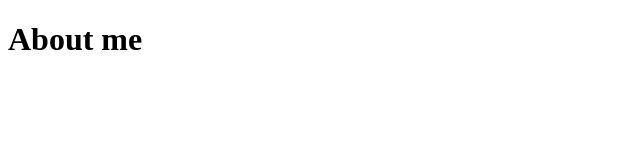
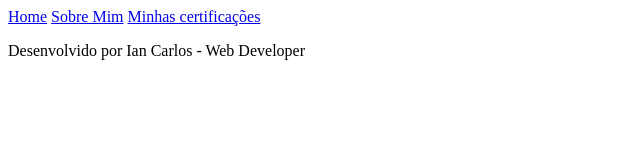
Before and after one commit to dev-iancarlossp/portfolio, a plain HTML site: page PROJ-001/about.html in a window 1280 px wide. Shown: the whole page, without its empty margins (0-640 px from the left). Drawn offline with Linux system fonts and the light colour scheme.

Commit message:
atualiazao-about-html

```diff
--- a/PROJ-001/about.html
+++ b/PROJ-001/about.html
@@ -6,6 +6,20 @@
     <title>Sobre Mim</title>
 </head>
 <body>
-    <h1>About me</h1>
+    <header>
+        <nav class="cabecalho__menu">
+            <a class="cabecalho__menu__link" href="index.html">Home</a>
+            <a class="cabecalho__menu__link" href="about.html">Sobre Mim</a>
+            <a class="cabecalho__menu__link" href="#">Minhas certificações</a>
+        </nav>
+    </header>
+
+    <main>
+
+    </main>
+
+    <footer>
+        <p>Desenvolvido por Ian Carlos - Web Developer</p>
+    </footer>
 </body>
 </html>
--- a/PROJ-001/styles/style.css
+++ b/PROJ-001/styles/style.css
@@ -29,7 +29,7 @@ body {
     text-decoration: none;
 }
 
-..cabecalho__menu__link {
+.cabecalho__menu__link {
 
 }
 
```
Also changed, not shown: PROJ-001/index.html (+1 -1 lines).
